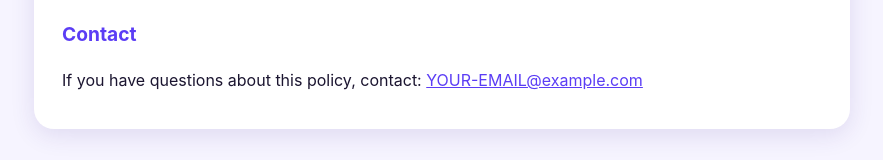
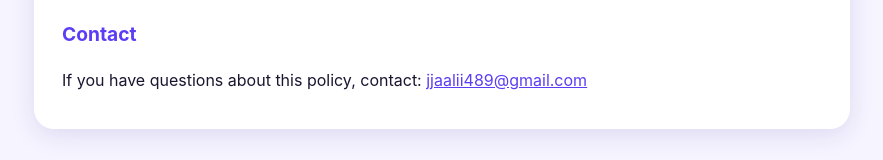
Before and after one commit to Sawera27/agecalculator-privacy, a plain HTML site: page index.html in a window 1280 px wide. Shown: the part 1068-1228 px from the top of the page, without its empty margins (198-1081 px from the left). Drawn offline with Linux system fonts and the light colour scheme.

Commit message:
Update contact email in index.html

```diff
--- a/index.html
+++ b/index.html
@@ -68,7 +68,7 @@
   <p>If this policy changes, the updated version will be posted on this page with a new "Last updated" date.</p>
 
   <h2>Contact</h2>
-  <p>If you have questions about this policy, contact: <a href="mailto:YOUR-EMAIL@example.com">YOUR-EMAIL@example.com</a></p>
+  <p>If you have questions about this policy, contact: <a href="mailto:jjaalii489@gmail.com">jjaalii489@gmail.com</a></p>
 </main>
 <footer>&copy; 2026 Age Calculator</footer>
 </body>
```
